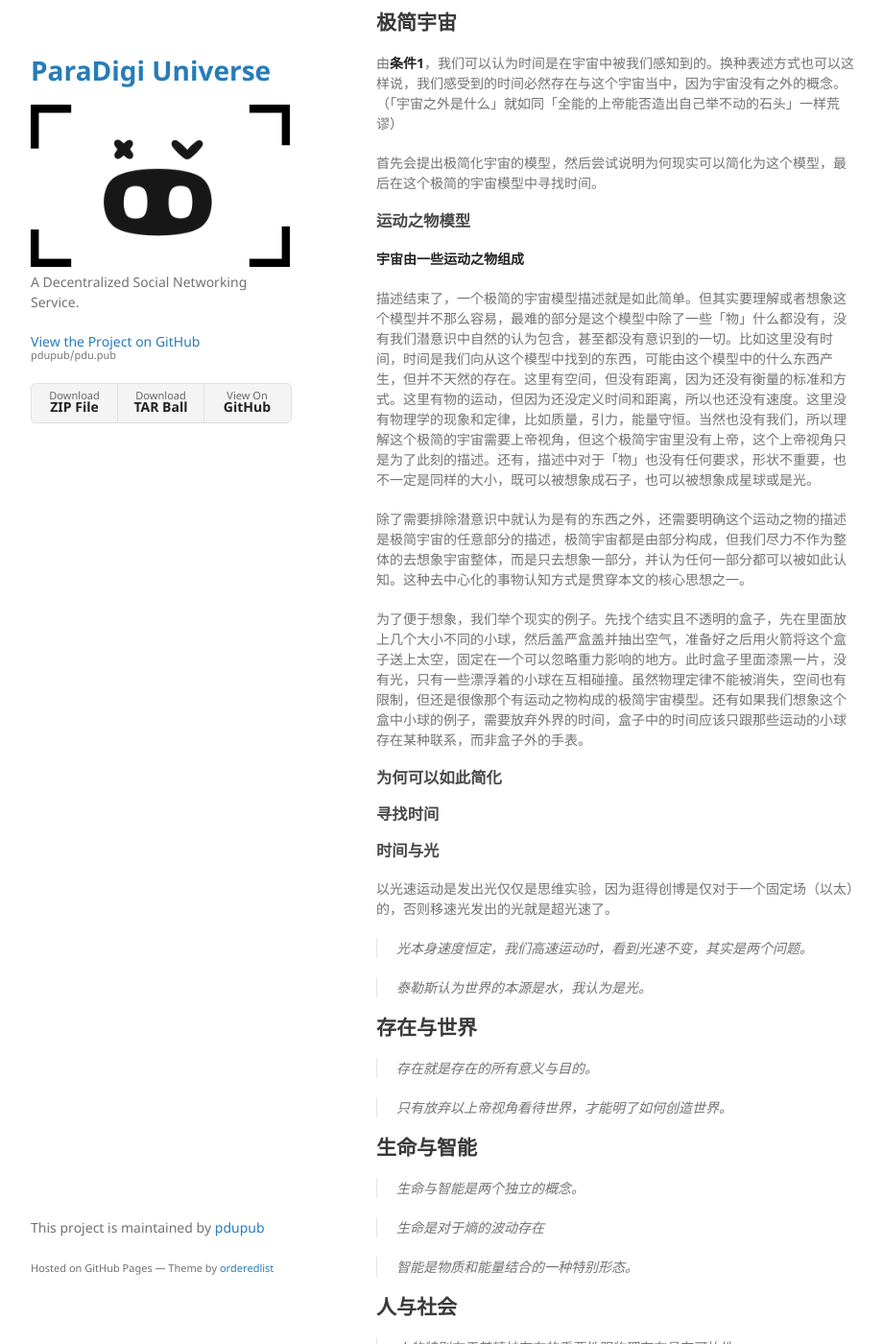
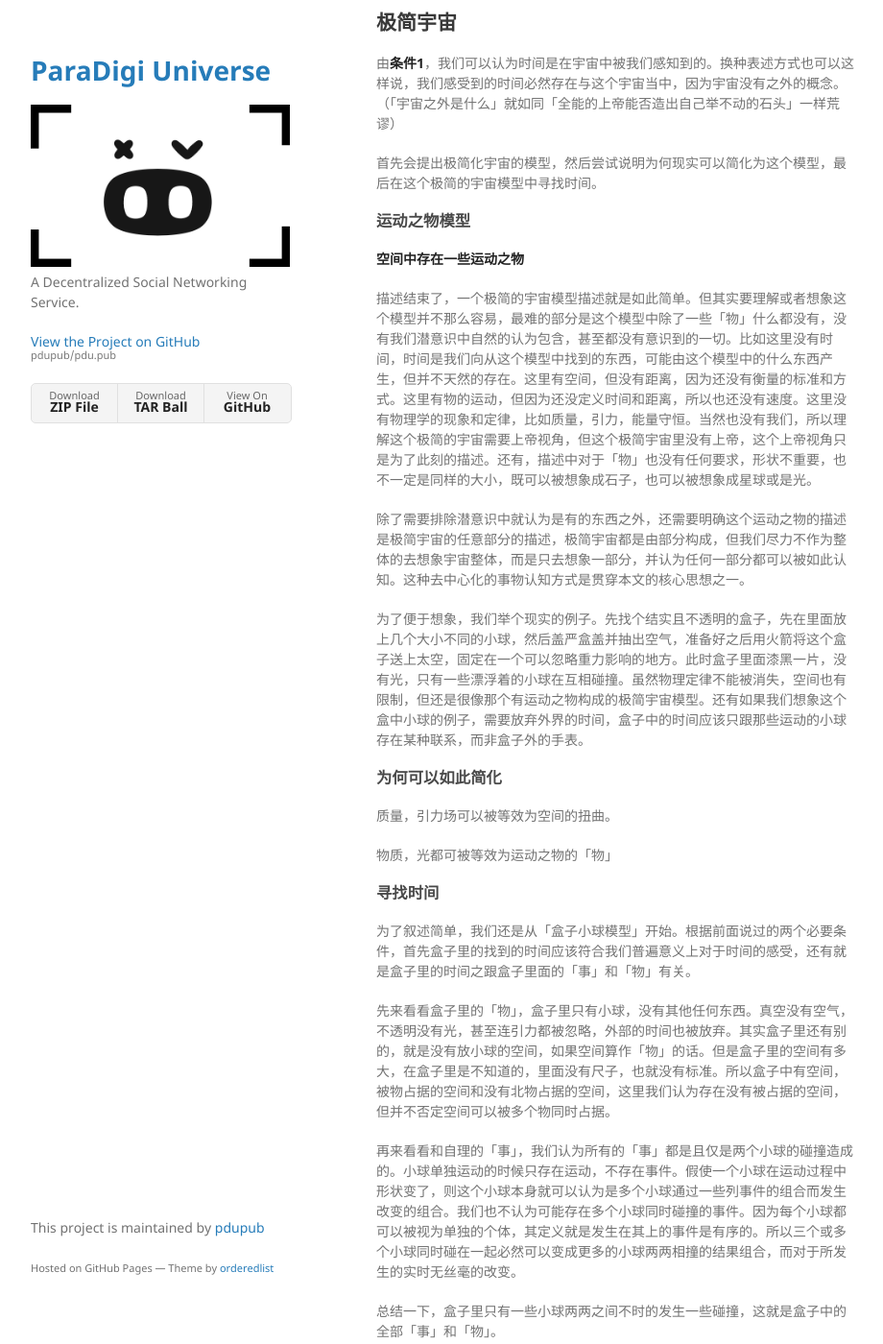
Before and after one commit to pdupub/pdu.pub, a Jekyll site: the page built from docs/zh/MinimalMetaphysics.md, in a window 1280 px wide and 1400 px high, scrolled down 3926 px. Shown: the whole window at 96% size, without its empty margins (178-1098 px from the left). Built offline with Jekyll 4.4.1, drawn with Linux system fonts in a browser that asks for light colours; our own code applies the rules of GitHub Pages for plain Markdown files.

Commit message:
feat MiniMeta.Time.FindTime

```diff
--- a/docs/zh/MinimalMetaphysics.md
+++ b/docs/zh/MinimalMetaphysics.md
@@ -103,7 +103,7 @@ layout: default
 
 ### 运动之物模型
 
-**宇宙由一些运动之物组成**
+**空间中存在一些运动之物**
 
 描述结束了，一个极简的宇宙模型描述就是如此简单。但其实要理解或者想象这个模型并不那么容易，最难的部分是这个模型中除了一些「物」什么都没有，没有我们潜意识中自然的认为包含，甚至都没有意识到的一切。比如这里没有时间，时间是我们向从这个模型中找到的东西，可能由这个模型中的什么东西产生，但并不天然的存在。这里有空间，但没有距离，因为还没有衡量的标准和方式。这里有物的运动，但因为还没定义时间和距离，所以也还没有速度。这里没有物理学的现象和定律，比如质量，引力，能量守恒。当然也没有我们，所以理解这个极简的宇宙需要上帝视角，但这个极简宇宙里没有上帝，这个上帝视角只是为了此刻的描述。还有，描述中对于「物」也没有任何要求，形状不重要，也不一定是同样的大小，既可以被想象成石子，也可以被想象成星球或是光。
 
@@ -114,9 +114,19 @@ layout: default
 
 ### 为何可以如此简化
 
+质量，引力场可以被等效为空间的扭曲。
+
+物质，光都可被等效为运动之物的「物」
 
 ### 寻找时间
 
+为了叙述简单，我们还是从「盒子小球模型」开始。根据前面说过的两个必要条件，首先盒子里的找到的时间应该符合我们普遍意义上对于时间的感受，还有就是盒子里的时间之跟盒子里面的「事」和「物」有关。
+
+先来看看盒子里的「物」，盒子里只有小球，没有其他任何东西。真空没有空气，不透明没有光，甚至连引力都被忽略，外部的时间也被放弃。其实盒子里还有别的，就是没有放小球的空间，如果空间算作「物」的话。但是盒子里的空间有多大，在盒子里是不知道的，里面没有尺子，也就没有标准。所以盒子中有空间，被物占据的空间和没有北物占据的空间，这里我们认为存在没有被占据的空间，但并不否定空间可以被多个物同时占据。
+
+再来看看和自理的「事」，我们认为所有的「事」都是且仅是两个小球的碰撞造成的。小球单独运动的时候只存在运动，不存在事件。假使一个小球在运动过程中形状变了，则这个小球本身就可以认为是多个小球通过一些列事件的组合而发生改变的组合。我们也不认为可能存在多个小球同时碰撞的事件。因为每个小球都可以被视为单独的个体，其定义就是发生在其上的事件是有序的。所以三个或多个小球同时碰在一起必然可以变成更多的小球两两相撞的结果组合，而对于所发生的实时无丝毫的改变。
+
+总结一下，盒子里只有一些小球两两之间不时的发生一些碰撞，这就是盒子中的全部「事」和「物」。
 
 
 
```
Also changed, not shown: other parts of docs/zh/MinimalMetaphysics.md (+2 -0 lines).
